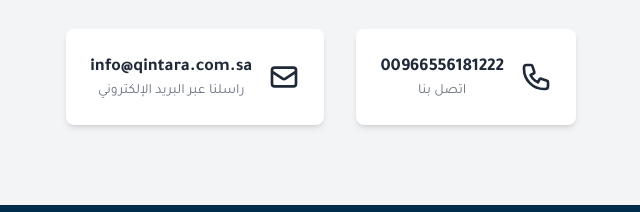
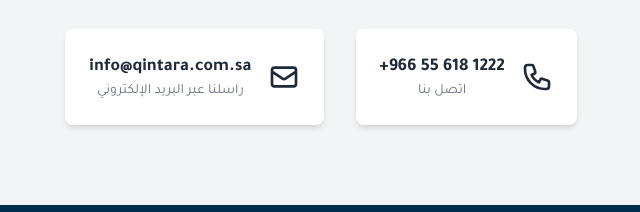
Before and after one commit to Alhitar/qintara-site, a plain HTML site: page index.html in a window 1280 px wide. Shown: the part 1295-1507 px from the top of the page, 319-959 px from the left. Drawn offline with nearby package versions, Linux system fonts and the light colour scheme.

Commit message:
Update index.html

```diff
--- a/index.html
+++ b/index.html
@@ -15,11 +15,15 @@
 
     <style>
         /* Applying the custom font and scroll behavior */
+
         body {
             font-family: 'Tajawal', sans-serif;
             scroll-behavior: smooth;
         }
-
+        .ltr-text {
+    direction: ltr;
+    text-align: right;
+}
         /* Custom styles for hero section background */
         .hero-bg {
             background-image: linear-gradient(rgba(0, 21, 36, 0.7), rgba(0, 21, 36, 0.7)), url('https://images.unsplash.com/photo-1582407947304-fd86f028f716?q=80&w=1992&auto=format&fit=crop');
@@ -159,7 +163,7 @@
                     <a href="tel:+966556181222" class="bg-white rounded-lg shadow-md p-6 flex items-center space-x-4 space-x-reverse w-full md:w-auto hover:bg-brand-gold hover:text-white group transition-colors duration-300">
                         <svg xmlns="http://www.w3.org/2000/svg" class="h-8 w-8 text-brand-gold group-hover:text-white transition-colors duration-300" fill="none" viewBox="0 0 24 24" stroke="currentColor"><path stroke-linecap="round" stroke-linejoin="round" stroke-width="2" d="M3 5a2 2 0 012-2h3.28a1 1 0 01.948.684l1.498 4.493a1 1 0 01-.502 1.21l-2.257 1.13a11.042 11.042 0 005.516 5.516l1.13-2.257a1 1 0 011.21-.502l4.493 1.498a1 1 0 01.684.949V19a2 2 0 01-2 2h-1C9.716 21 3 14.284 3 6V5z"/></svg>
                         <div>
-                            <p class="font-bold text-lg ltr-text">00966556181222</p>
+                            <p class="font-bold text-lg ltr-text">+966 55 618 1222</p>
                             <p class="text-sm text-gray-500 group-hover:text-gray-100 transition-colors duration-300">اتصل بنا</p>
                         </div>
                     </a>
```
